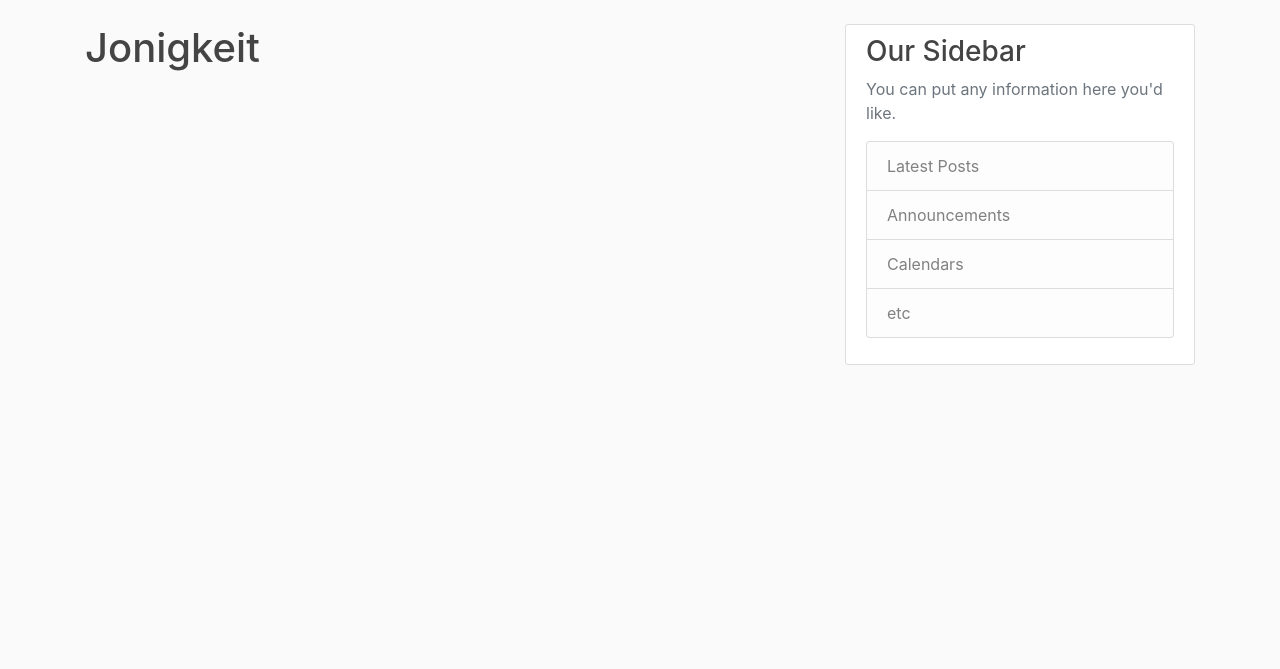
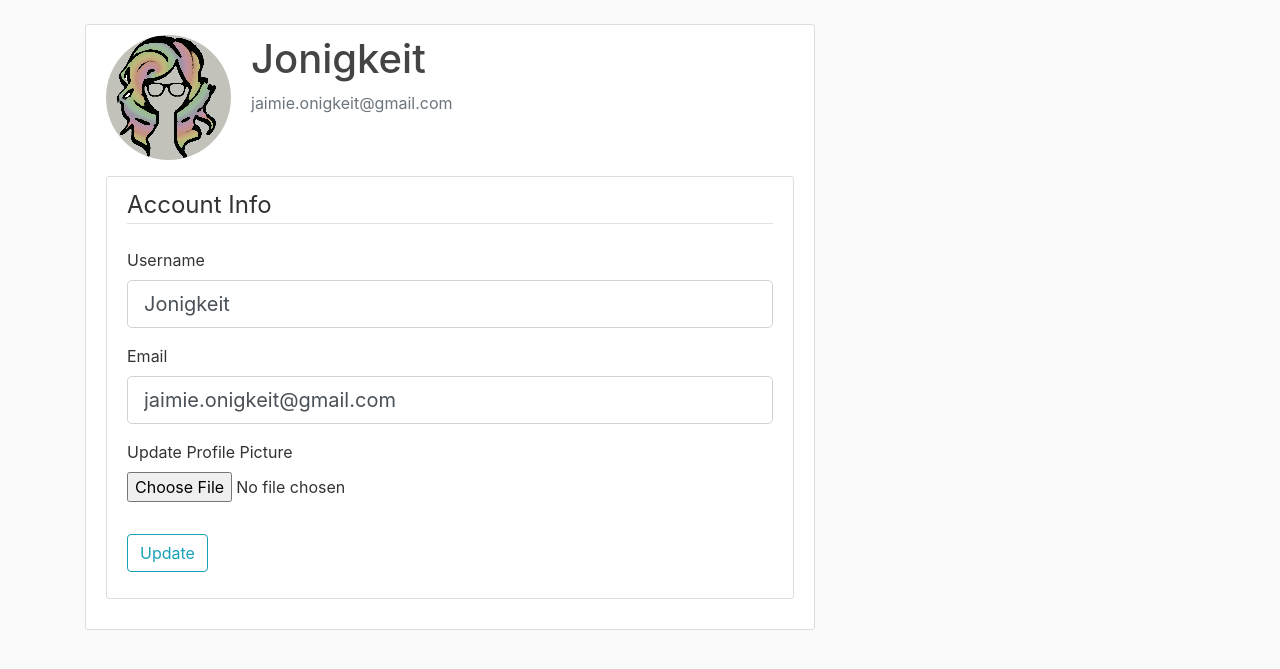
Before and after one commit to JaimieOnigkeit/ResumeProjects, a Flask app: page /account in a window 1280 px wide. Shown: the part 56-725 px from the top of the page. Run offline with Flask 2, Linux system fonts and the light colour scheme; a user stored in the database is signed in; parts of the project's set-up code (start-up, migrations or seed data) failed here and were passed over; some libraries are stand-ins or nearby versions.

Commit message:
Update user data, profile picture

```diff
--- a/flask_blog/flask_blog/forms.py
+++ b/flask_blog/flask_blog/forms.py
@@ -1,7 +1,9 @@
 from flask_wtf import FlaskForm
+from flask_wtf.file import FileField, FileAllowed
 from wtforms import StringField, PasswordField, SubmitField, BooleanField
 from wtforms.validators import DataRequired, Length, Email, EqualTo, ValidationError
 from flask_blog.models import User
+from flask_login import current_user
 
 
 class RegistrationForm(FlaskForm):
@@ -11,18 +13,20 @@
                         validators=[DataRequired(), Email()])
     password = PasswordField('Password', validators=[DataRequired()])
     confirm_password = PasswordField('Confirm Password',
-                                     validators=[DataRequired(), EqualTo('password')])
+                             validators=[DataRequired(), EqualTo('password')])
     submit = SubmitField('Sign Up')
 
     def validate_username(self, username):
         user = User.query.filter_by(username=username.data).first()
         if user:
-            raise ValidationError('That username is taken. Please choose another.')
+            raise ValidationError('''That username is taken.
+                                   Please choose another.''')
 
     def validate_email(self, email):
         email = User.query.filter_by(email=email.data).first()
         if email:
-            raise ValidationError('That email is taken. Please choose another.')
+            raise ValidationError('''That email is already in use.
+                                   Please choose another.''')
 
 
 
@@ -32,3 +36,27 @@
     password = PasswordField('Password', validators=[DataRequired()])
     remember = BooleanField('Remember Me')
     submit = SubmitField('Login')
+
+
+class UpdateAccountForm(FlaskForm):
+    username = StringField('Username',
+                        validators=[DataRequired(), Length(min=2, max=20)])
+    email = StringField('Email',
+                        validators=[DataRequired(), Email()])
+    picture = FileField('Update Profile Picture',
+                         validators=[FileAllowed(['jpg', 'png'])])
+    submit = SubmitField('Update')
+
+    def validate_username(self, username):
+        if username.data != current_user.username:
+            user = User.query.filter_by(username=username.data).first()
+            if user:
+                raise ValidationError('''That username is taken.
+                                   Please choose another.''')
+
+    def validate_email(self, email):
+        if email.data != current_user.email:
+            email = User.query.filter_by(email=email.data).first()
+            if email:
+                raise ValidationError('''That email is already in use.
+                                   Please choose another.''')
--- a/flask_blog/flask_blog/models.py
+++ b/flask_blog/flask_blog/models.py
@@ -11,7 +11,8 @@
     id = db.Column(db.Integer, primary_key=True)
     username = db.Column(db.String(20), unique=True, nullable=False)
     email = db.Column(db.String(120), unique=True, nullable=False)
-    image_file = db.Column(db.String(20), nullable=False, default='default.jpg')
+    image_file = db.Column(db.String(20), nullable=False,
+                            default='default.jpg')
     password = db.Column(db.String(60), nullable=False)
     posts = db.relationship('Post', backref='author', lazy=True)
 
@@ -22,7 +23,8 @@
 class Post(db.Model):
     id = db.Column(db.Integer, primary_key=True)
     title = db.Column(db.String(100), unique=True, nullable=False)
-    date_posted = db.Column(db.DateTime, nullable=False, default=datetime.utcnow)
+    date_posted = db.Column(db.DateTime, nullable=False,
+                             default=datetime.utcnow)
     content = db.Column(db.Text, nullable=False)
     user_id = db.Column(db.Integer, db.ForeignKey('user.id'), nullable=False)
 
--- a/flask_blog/flask_blog/routes.py
+++ b/flask_blog/flask_blog/routes.py
@@ -1,6 +1,9 @@
+import secrets
+import os
+from PIL import Image
 from flask import Flask, render_template, url_for, flash, redirect, request
 from flask_blog.models import User, Post
-from flask_blog.forms import RegistrationForm, LoginForm
+from flask_blog.forms import RegistrationForm, LoginForm, UpdateAccountForm
 from flask_blog import app, db, bcrypt
 from flask_login import login_user, current_user, logout_user, login_required
 
@@ -38,8 +41,10 @@
         return redirect(url_for('home'))
     form = RegistrationForm()
     if form.validate_on_submit():
-        hashed_password = bcrypt.generate_password_hash(form.password.data).decode('utf-8')
-        user = User(username=form.username.data, email=form.email.data, password=hashed_password)
+        hashed_password = bcrypt.generate_password_hash(
+            form.password.data).decode('utf-8')
+        user = User(username=form.username.data, email=form.email.data,
+                     password=hashed_password)
         db.session.add(user)
         db.session.commit()
         flash('Your account has been created. Please login.', 'success')
@@ -54,10 +59,12 @@
     form = LoginForm()
     if form.validate_on_submit():
         user = User.query.filter_by(email=form.email.data).first()
-        if user and bcrypt.check_password_hash(user.password, form.password.data):
+        if user and bcrypt.check_password_hash(user.password,
+                                                form.password.data):
             login_user(user, remember=form.remember.data)
             next_page = request.args.get('next')
-            return redirect(next_page) if next_page else redirect(url_for('home'))
+            return redirect(next_page) if next_page else redirect(
+                url_for('home'))
         else:
             flash('Login failed', 'danger')
     return render_template('login.html', title='Login', form=form)
@@ -67,8 +74,35 @@
     logout_user()
     return redirect(url_for('home'))
 
+def save_picture(form_picture):
+    random_hex = secrets.token_hex(8)
+    _, f_ext = os.path.splitext(form_picture.filename)
+    picture_fn = random_hex + f_ext
+    picture_path = os.path.join(
+        app.root_path, 'static/profile_pics', picture_fn)
+    output_size = (125,125)
+    i = Image.open(form_picture)
+    i.thumbnail(output_size)
+    i.save(picture_path)
+    return picture_fn
 
-@app.route("/account")
+@app.route("/account", methods=['GET', 'POST'])
 @login_required
 def account():
-    return render_template('account.html', title='Account')
+    form = UpdateAccountForm()
+    if form.validate_on_submit():
+        if form.picture.data:
+            picture_file = save_picture(form.picture.data)
+            current_user.image_file = picture_file
+        current_user.username = form.username.data
+        current_user.email = form.email.data
+        db.session.commit()
+        flash('Your account has been updated', 'success')
+        return redirect(url_for('account'))
+    elif request.method == 'GET':
+        form.username.data = current_user.username
+        form.email.data = current_user.email
+    image_file = url_for('static',
+                          filename='profile_pics/' + current_user.image_file)
+    return render_template('account.html', title='Account',
+                            image_file=image_file, form=form)
--- a/flask_blog/flask_blog/templates/account.html
+++ b/flask_blog/flask_blog/templates/account.html
@@ -4,6 +4,66 @@
     <p class="browsehappy">You are using an <strong>outdated</strong> browser. Please <a href="#">upgrade your browser</a> to improve your experience.</p>
 <![endif]-->
 {% block content %}
-    <h1>{{current_user.username}}</h1>
+<div class="content-section">
+    <div class="media">
+        <img class="rounded-circle account-img" src="{{ image_file }}">
+        <div class="media-body">
+            <h2 class="account-heading">{{ current_user.username }}</h2>
+            <p class="text-secondary">{{ current_user.email }}</p>
+        </div>
+    </div>
+    <div class="content-section">
+        <form method='POST' action='', enctype="multipart/form-data">
+            {{ form.hidden_tag() }}
+            <fieldset class="form-group">
+                <legend class="border-bottom mb-4">Account Info</legend>
+
+                <!--Username field, returns errors if incorrect-->
+                <div class="form-group">
+                    {{ form.username.label(class='form-control-label')}}
+                    {% if form.username.errors %}
+                        {{ form.username(class='form-control form-control-lg is-invalid')}}
+                        <div class="invalid-feedback">
+                            {% for error in form.username.errors %}
+                                <span>{{ error }}</span>
+                            {% endfor %}
+                        </div>
+                    {% else %}
+                    {{ form.username(class='form-control form-control-lg')}}
+                    {% endif %}
+                </div>
+
+                <!--Email field, returns errors if incorrect-->
+                <div class="form-group">
+                    {{ form.email.label(class='form-control-label')}}
+                    {% if form.email.errors %}
+                        {{ form.email(class='form-control form-control-lg is-invalid')}}
+                        <div class="invalid-feedback">
+                            {% for error in form.email.errors %}
+                                <span>{{ error }}</span>
+                            {% endfor %}
+                        </div>
+                    {% else %}
+                    {{ form.email(class='form-control form-control-lg')}}
+                    {% endif %}
+                </div>
+                <div class="form-group">
+                    {{ form.picture.label() }}
+                    {{ form.picture(class="form-control-file") }}
+                    {% if form.picture.errors %}
+                        {% for error in form.picture.errors %}
+                            <span>{{ error }}</span></br>
+                            {% endfor %}
+                    {% endif %}
+                </div>
+
+            </fieldset>
+            <div class="form-group">
+                {{ form.submit(class="btn btn-outline-info") }}
+            </div>
+        </form>
+    </div>
+<!-- <script src="" async defer></script> --
+</div>
 {% endblock content %}
 <!-- <script src="" async defer></script> -->
```
Also changed, not shown: flask_blog/flask_blog/site.db, flask_blog/flask_blog/static/profile_pics/72810c17d00ffb2f.jpg (added), flask_blog/flask_blog/static/profile_pics/8d479a26c75e60b0.png (added), flask_blog/flask_blog/static/profile_pics/9aa87384c6fa07a5.jpg (added), flask_blog/flask_blog/static/profile_pics/c6576f6a8957092b.jpg (added), flask_blog/flask_blog/static/profile_pics/default.jpg (added), 2 other files.
